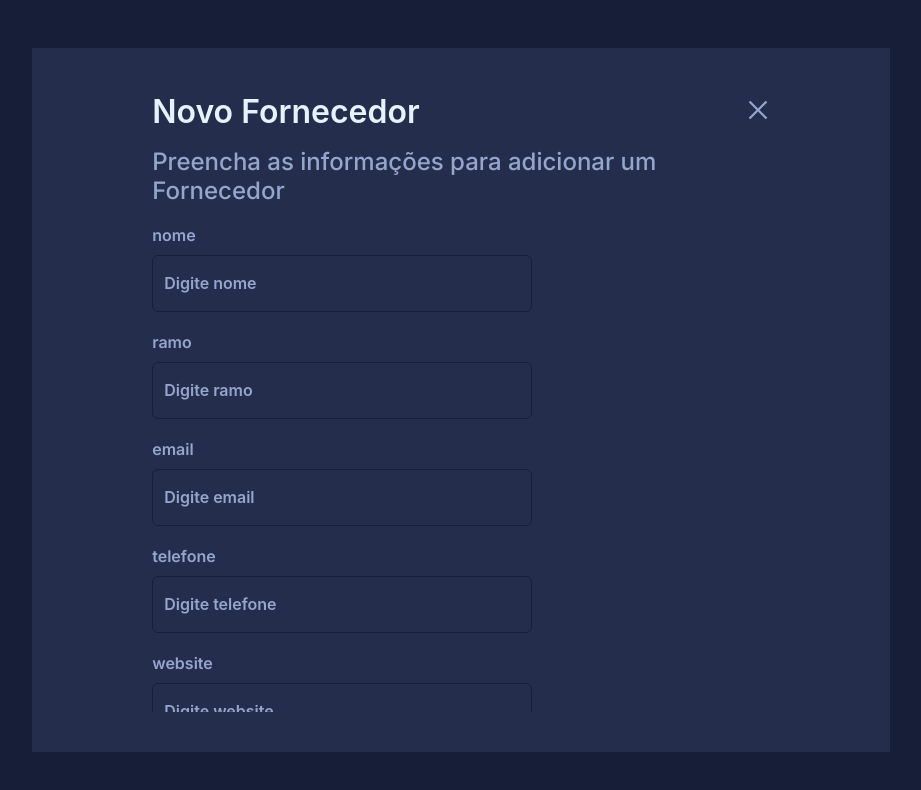
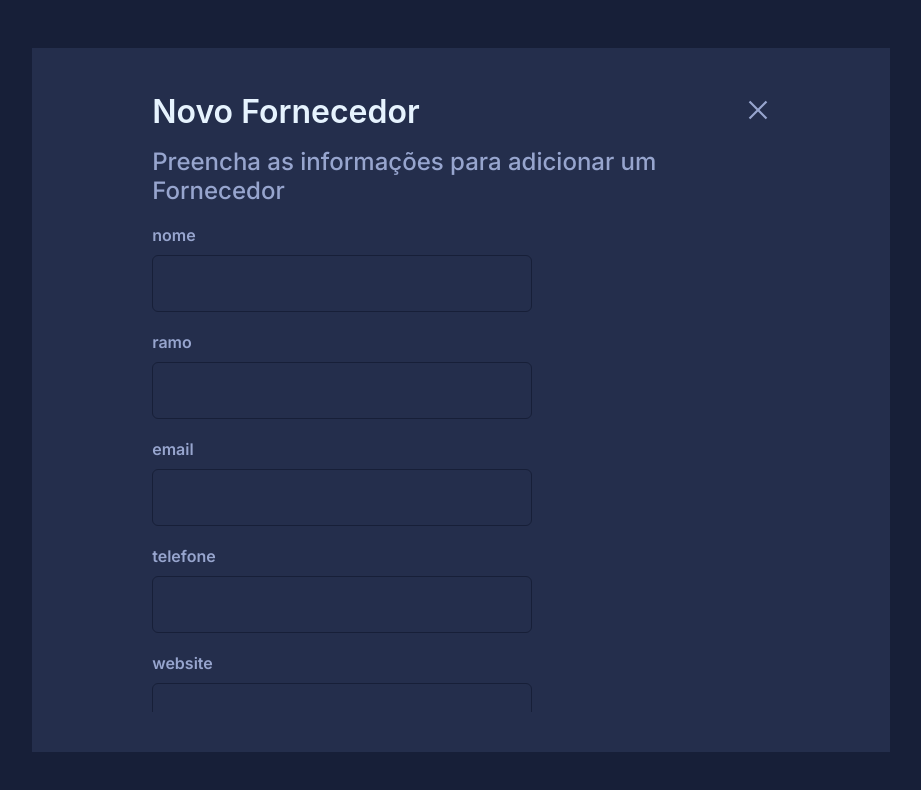
Before and after one commit to jairo-sousa/suppliers_registration, a React (Vite) app: page /suppliers in a window 1280 px wide. Shown: the top 790 px of the page, without its empty margins (179-1100 px from the left). Built offline with nearby package versions, Linux system fonts and the light colour scheme.

Commit message:
feat: make suppliers CRUD operatios

```diff
--- a/src/routes/home.jsx
+++ b/src/routes/home.jsx
@@ -9,6 +9,7 @@ import "../styles/home.css";
 
 export default function Home() {
     const [suppliers, setSuppliers] = useState();
+    const [searchText, setSearchText] = useState("");
 
     const getAllSuppliers = () => {
         axios
@@ -25,6 +26,14 @@ export default function Home() {
         getAllSuppliers();
     }, []);
 
+    const handleSearch = (value) => {
+        setSearchText(value);
+    };
+
+    const filteredSuppliers = suppliers?.filter((supplier) =>
+        supplier.nome.toLowerCase().includes(searchText.toLowerCase())
+    );
+
     return (
         <>
             <div className="flex-col" id="layout">
@@ -40,6 +49,7 @@ export default function Home() {
                             placeholder="Digite para pesquisar..."
                             allowClear
                             variant="borderless"
+                            onChange={(e) => handleSearch(e.target.value)}
                         />
                     </div>
                 </header>
@@ -50,8 +60,8 @@ export default function Home() {
                         </Card>
                     </a>
 
-                    {suppliers &&
-                        suppliers.map((supplier) => {
+                    {filteredSuppliers &&
+                        filteredSuppliers.map((supplier) => {
                             return (
                                 <a
                                     href={`/suppliers/${supplier.id}`}
--- a/src/routes/suppliers.jsx
+++ b/src/routes/suppliers.jsx
@@ -2,7 +2,7 @@ import { Button, Input, Typography } from "antd";
 import "../styles/suppliers.css";
 import { CloseOutlined } from "@ant-design/icons";
 import { useEffect, useState } from "react";
-import { useParams } from "react-router-dom";
+import { useNavigate, useParams } from "react-router-dom";
 import axios from "axios";
 
 import { fakeDbUrl } from "../main";
@@ -18,27 +18,52 @@ const dataModel = {
     localização: "",
 };
 
-const handleSave = () => {
-    console.log("SAVE");
-};
-
-const handleEdit = () => {
-    console.log("EDIT");
-};
-
-const handleDelete = () => {
-    console.log("DELETE");
-};
-
 export default function Suppliers() {
     const { supplierCode } = useParams();
-    const [supplier, setSupplier] = useState();
+    const [dataToSend, setDataToSend] = useState({ ...dataModel });
+    const navigate = useNavigate();
 
     const getSupplier = () => {
         axios
             .get(`${fakeDbUrl}/suppliers/${supplierCode}`)
             .then((res) => {
-                setSupplier(res.data);
+                setDataToSend(res.data);
+            })
+            .catch((err) => {
+                console.log(err);
+            });
+    };
+
+    const postSupplier = (data) => {
+        axios
+            .post(`${fakeDbUrl}/suppliers`, data)
+            .then((res) => {
+                console.log(res);
+                navigate("/");
+            })
+            .catch((err) => {
+                console.log(err);
+            });
+    };
+
+    const updateSupplier = (data, id) => {
+        axios
+            .put(`${fakeDbUrl}/suppliers/${id}`, data)
+            .then((res) => {
+                console.log(res);
+                navigate("/");
+            })
+            .catch((err) => {
+                console.log(err);
+            });
+    };
+
+    const deleteSupplier = (data, id) => {
+        axios
+            .delete(`${fakeDbUrl}/suppliers/${id}`, data)
+            .then((res) => {
+                console.log(res);
+                navigate("/");
             })
             .catch((err) => {
                 console.log(err);
@@ -49,7 +74,26 @@ export default function Suppliers() {
         if (supplierCode) {
             getSupplier();
         }
-    }, []);
+    }, [supplierCode]);
+
+    const handleInputChange = (key, value) => {
+        setDataToSend((prevData) => ({
+            ...prevData,
+            [key]: value,
+        }));
+    };
+
+    const handleSave = () => {
+        postSupplier(dataToSend);
+    };
+
+    const handleEdit = () => {
+        updateSupplier(dataToSend, dataToSend.id);
+    };
+
+    const handleDelete = () => {
+        deleteSupplier(dataToSend, dataToSend.id);
+    };
 
     return (
         <div id="suppliersLayout" className="items-start flex-col">
@@ -69,8 +113,7 @@ export default function Suppliers() {
             </div>
 
             <form id="supplierForm" className="flex-col">
-                {supplier
-                    ? Object.keys(supplier).map((key) => {
+                {Object.keys(dataToSend).map((key) => {
                     if (key !== "id") {
                         return (
                             <fieldset key={key} className="flex-col">
@@ -78,26 +121,12 @@ export default function Suppliers() {
                                 <Input
                                     id={`${key}`}
                                     className="dataInput"
-                                          value={supplier[key]}
+                                    value={dataToSend[key]}
                                     allowClear
                                     variant="borderles"
-                                      />
-                                  </fieldset>
-                              );
+                                    onChange={(e) =>
+                                        handleInputChange(key, e.target.value)
                                     }
-                          return null;
-                      })
-                    : Object.keys(dataModel).map((key) => {
-                          if (key !== "id") {
-                              return (
-                                  <fieldset key={key} className="flex-col">
-                                      <label htmlFor={`${key}`}>{key}</label>
-                                      <Input
-                                          id={`${key}`}
-                                          className="dataInput"
-                                          placeholder={`Digite ${key}`}
-                                          allowClear
-                                          variant="borderles"
                                 />
                             </fieldset>
                         );
@@ -112,9 +141,7 @@ export default function Suppliers() {
                         type="primary"
                         danger
                         id="removeBtn"
-                        onClick={() => {
-                            handleDelete();
-                        }}
+                        onClick={handleDelete}
                     >
                         Remover
                     </Button>
@@ -123,7 +150,7 @@ export default function Suppliers() {
                     type="primary"
                     id="saveBtn"
                     onClick={() => {
-                        if (supplier) {
+                        if (supplierCode) {
                             handleEdit();
                         } else {
                             handleSave();
```
Lines whose indentation alone changed are shown as unchanged.
